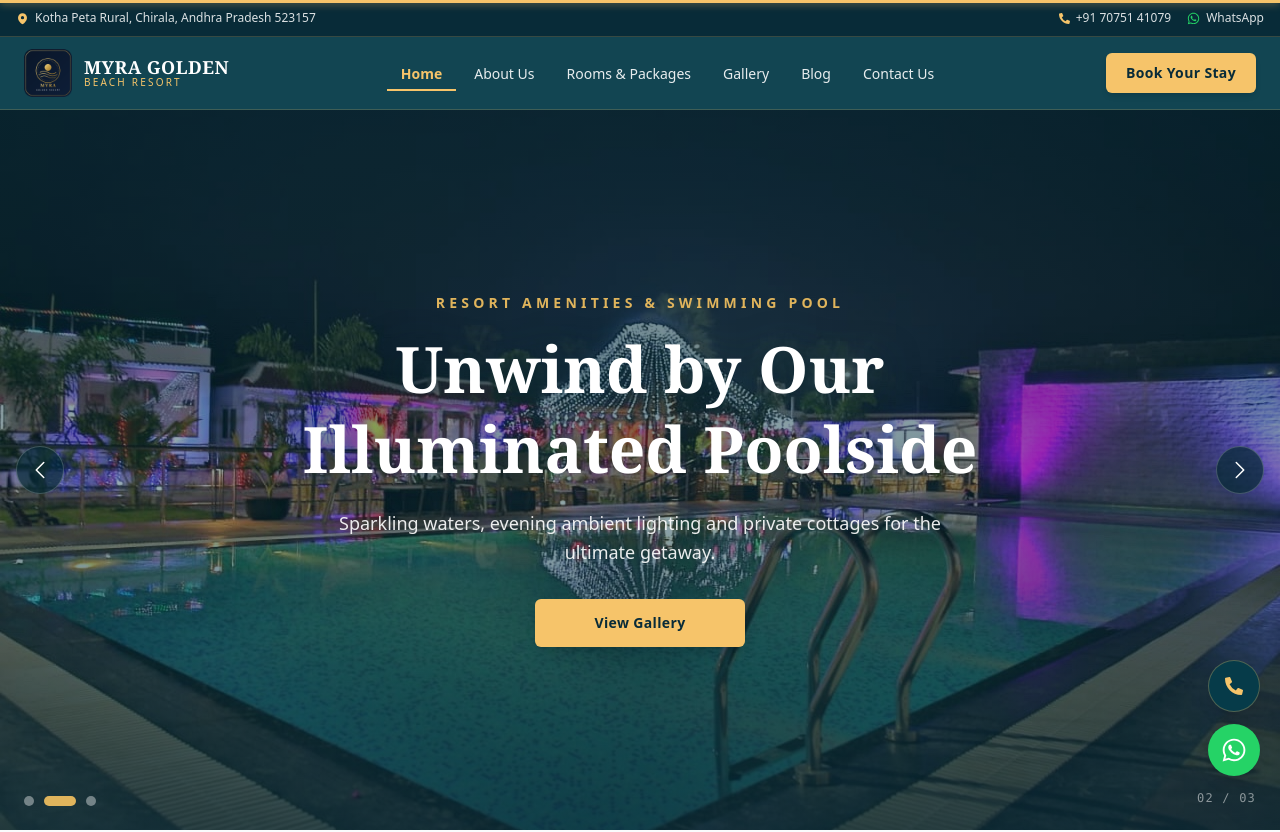
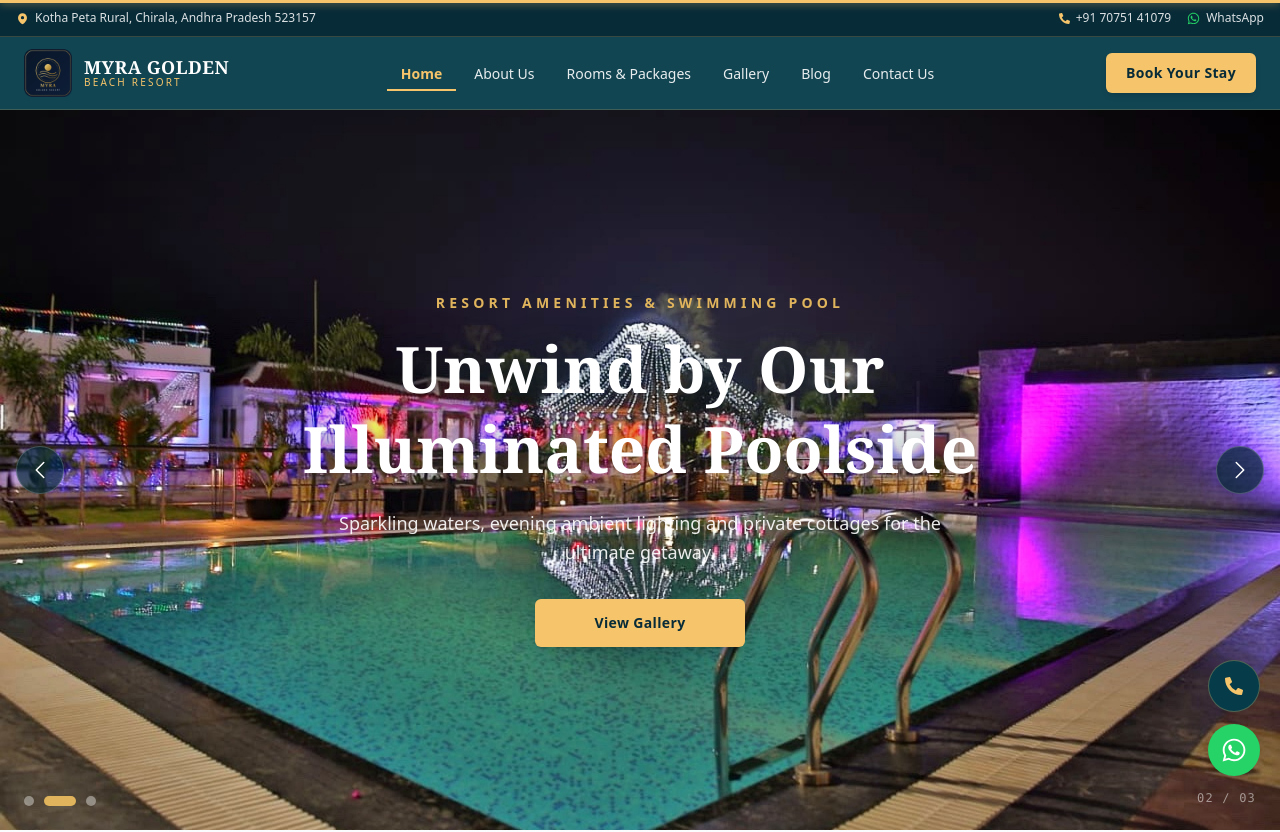
Before and after one commit to vatsalya-z/myra-golden-beach, a Next.js app: page / in a window 1280 px wide. Shown: the top 832 px of the page. Built offline with nearby package versions, Linux system fonts and the light colour scheme; a web font is replaced by a local one.

Commit message:
Remove gradient overlay from home HeroSlider

```diff
--- a/src/components/home/HeroSlider.tsx
+++ b/src/components/home/HeroSlider.tsx
@@ -87,7 +87,6 @@ export function HeroSlider() {
             className="block md:hidden object-cover object-center w-full h-full"
             sizes="100vw"
           />
-          <div className="absolute inset-0 bg-gradient-to-b from-[#082B38]/75 via-[#063B49]/40 to-[#082B38]/80" />
 
           {/* Centered Content */}
           <div className="absolute inset-0 flex items-center justify-center">
```
